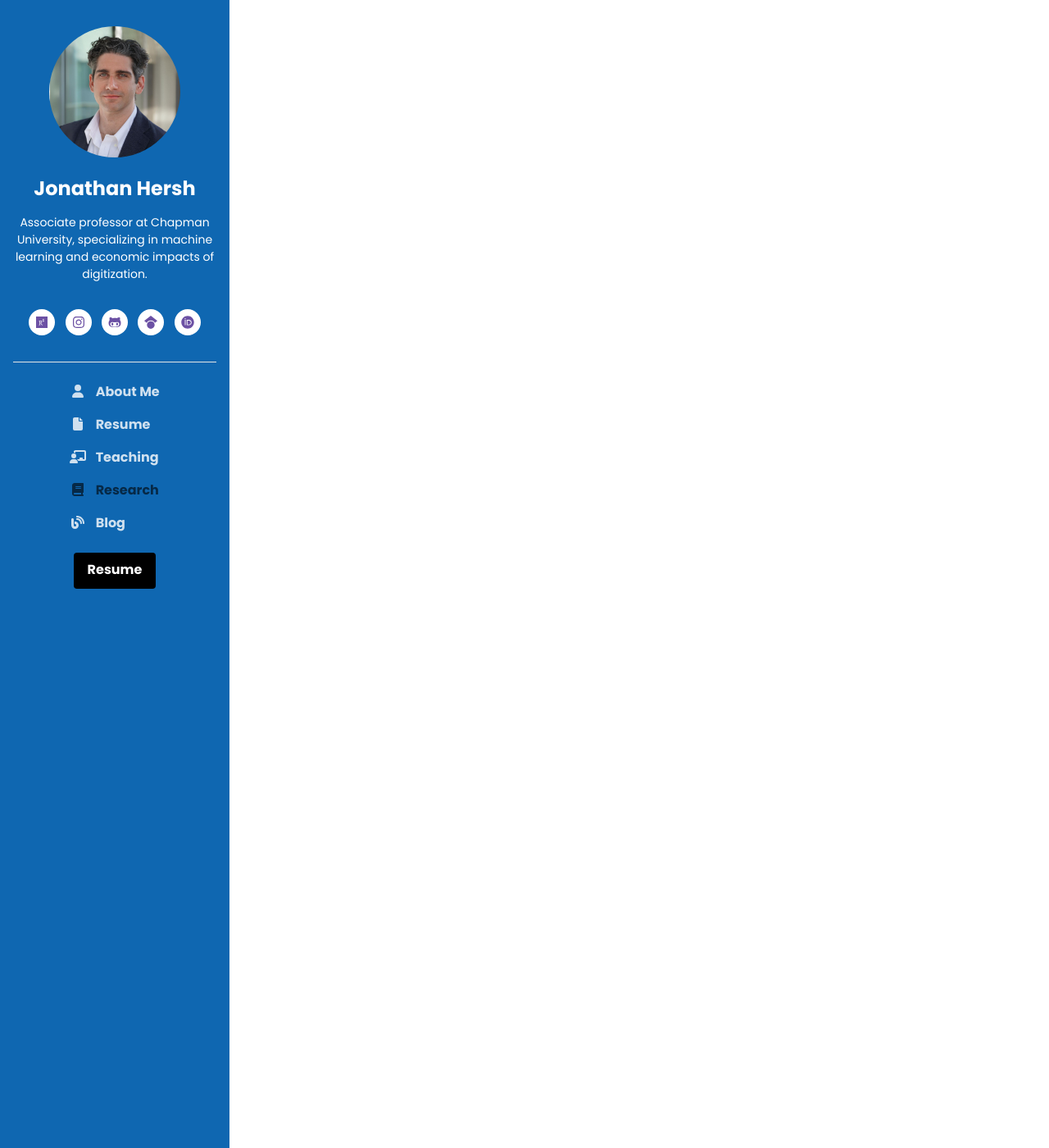
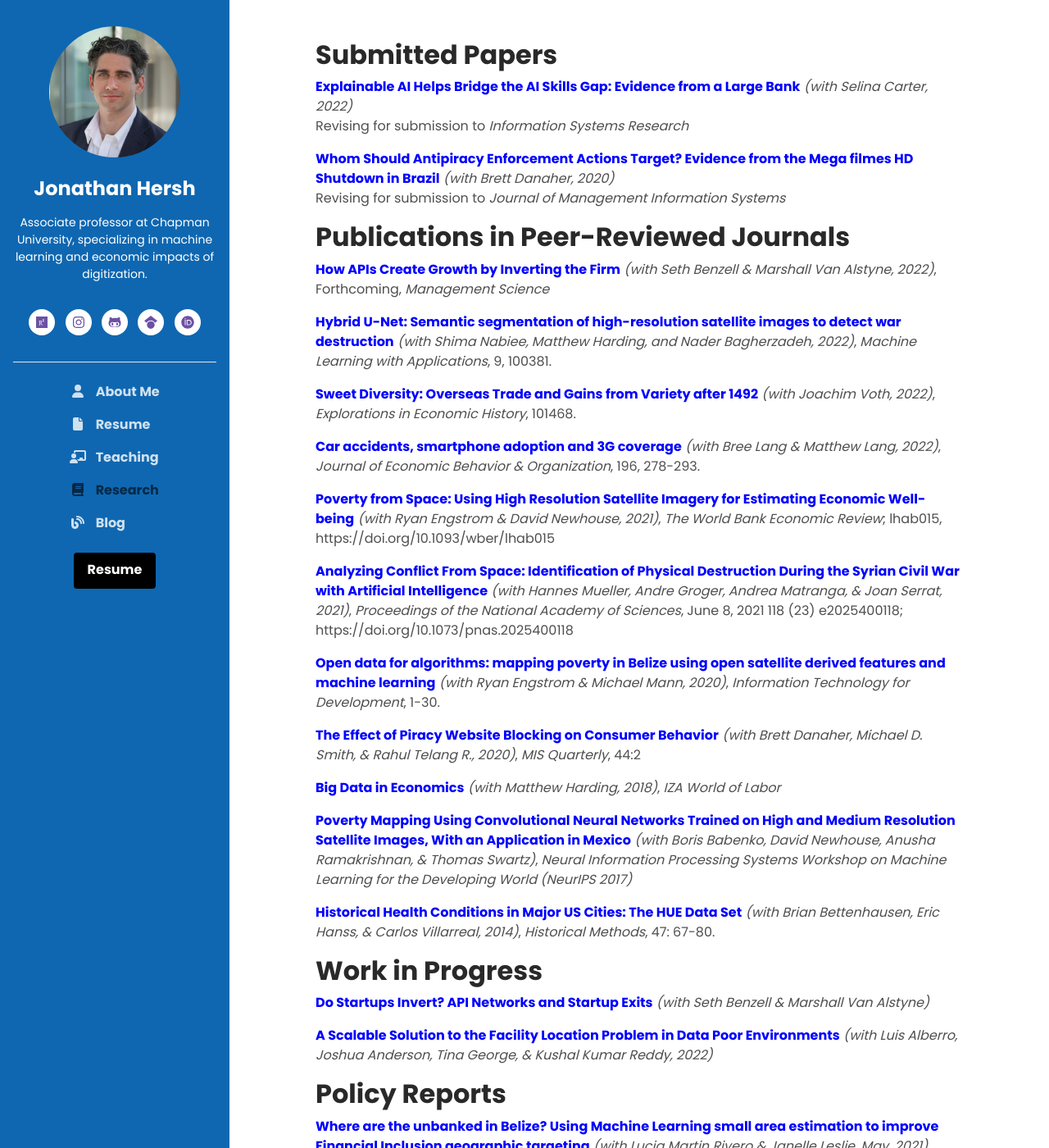
Before and after one commit to Muhammad-Sultan/muhammad-sultan.github.io, a Jekyll site: the page built from _pages/research.md, in a window 1280 px wide and 1400 px high. Shown: the whole window at 82% size. Built offline with Jekyll 4.4.1, drawn with Linux system fonts in a browser that asks for light colours; some of the changed text lies outside the part shown.

Commit message:
Update research.md

```diff
--- a/_pages/research.md
+++ b/_pages/research.md
@@ -2,3 +2,67 @@
 title: Research
 permalink: /research/
 ---
+<style>
+  .title {
+    font-weight: bold;
+    color: blue;
+  }
+  .co-authors {
+    font-style: italic;
+  }
+</style>
+
+## Submitted Papers
+
+<p><a href="#" class="title">Explainable AI Helps Bridge the AI Skills Gap: Evidence from a Large Bank</a> <span class="co-authors">(with Selina Carter, 2022)</span><br>
+Revising for submission to <i>Information Systems Research</i></p>
+
+<p><a href="#" class="title">Whom Should Antipiracy Enforcement Actions Target? Evidence from the Mega filmes HD Shutdown in Brazil</a> <span class="co-authors">(with Brett Danaher, 2020)</span><br>
+Revising for submission to <i>Journal of Management Information Systems</i></p>
+
+## Publications in Peer-Reviewed Journals
+
+<p><a href="#" class="title">How APIs Create Growth by Inverting the Firm</a> <span class="co-authors">(with Seth Benzell & Marshall Van Alstyne, 2022)</span>, Forthcoming, <i>Management Science</i></p>
+
+<p><a href="#" class="title">Hybrid U-Net: Semantic segmentation of high-resolution satellite images to detect war destruction</a> <span class="co-authors">(with Shima Nabiee, Matthew Harding, and Nader Bagherzadeh, 2022)</span>, <i>Machine Learning with Applications</i>, 9, 100381.</p>
+
+<p><a href="#" class="title">Sweet Diversity: Overseas Trade and Gains from Variety after 1492</a> <span class="co-authors">(with Joachim Voth, 2022)</span>, <i>Explorations in Economic History</i>, 101468.</p>
+
+<p><a href="#" class="title">Car accidents, smartphone adoption and 3G coverage</a> <span class="co-authors">(with Bree Lang & Matthew Lang, 2022)</span>, <i>Journal of Economic Behavior & Organization</i>, 196, 278-293.</p>
+
+<p><a href="#" class="title">Poverty from Space: Using High Resolution Satellite Imagery for Estimating Economic Well-being</a> <span class="co-authors">(with Ryan Engstrom & David Newhouse, 2021)</span>, <i>The World Bank Economic Review</i>; lhab015, https://doi.org/10.1093/wber/lhab015</p>
+
+<p><a href="#" class="title">Analyzing Conflict From Space: Identification of Physical Destruction During the Syrian Civil War with Artificial Intelligence</a> <span class="co-authors">(with Hannes Mueller, Andre Groger, Andrea Matranga, & Joan Serrat, 2021)</span>, <i>Proceedings of the National Academy of Sciences</i>, June 8, 2021 118 (23) e2025400118; https://doi.org/10.1073/pnas.2025400118</p>
+
+<p><a href="#" class="title">Open data for algorithms: mapping poverty in Belize using open satellite derived features and machine learning</a> <span class="co-authors">(with Ryan Engstrom & Michael Mann, 2020)</span>, <i>Information Technology for Development</i>, 1-30.</p>
+
+<p><a href="#" class="title">The Effect of Piracy Website Blocking on Consumer Behavior</a> <span class="co-authors">(with Brett Danaher, Michael D. Smith, & Rahul Telang R., 2020)</span>, <i>MIS Quarterly</i>, 44:2</p>
+
+<p><a href="#" class="title">Big Data in Economics</a> <span class="co-authors">(with Matthew Harding, 2018)</span>, <i>IZA World of Labor</i></p>
+
+<p><a href="#" class="title">Poverty Mapping Using Convolutional Neural Networks Trained on High and Medium Resolution Satellite Images, With an Application in Mexico</a> <span class="co-authors">(with Boris Babenko, David Newhouse, Anusha Ramakrishnan, & Thomas Swartz)</span>, <i>Neural Information Processing Systems Workshop on Machine Learning for the Developing World (NeurIPS 2017)</i></p>
+
+<p><a href="#" class="title">Historical Health Conditions in Major US Cities: The HUE Data Set</a> <span class="co-authors">(with Brian Bettenhausen, Eric Hanss, & Carlos Villarreal, 2014)</span>, <i>Historical Methods</i>, 47: 67-80.</p>
+
+## Work in Progress
+
+<p><a href="#" class="title">Do Startups Invert? API Networks and Startup Exits</a> <span class="co-authors">(with Seth Benzell & Marshall Van Alstyne)</span></p>
+
+<p><a href="#" class="title">A Scalable Solution to the Facility Location Problem in Data Poor Environments</a> <span class="co-authors">(with Luis Alberro, Joshua Anderson, Tina George, & Kushal Kumar Reddy, 2022)</span></p>
+
+## Policy Reports
+
+<p><a href="#" class="title">Where are the unbanked in Belize? Using Machine Learning small area estimation to improve Financial Inclusion geographic targeting</a> <span class="co-authors">(with Lucia Martin Rivero & Janelle Leslie, May, 2021)</span>, <i>Inter-American Development Bank Monograph</i>, May 2021 http://dx.doi.org/10.18235/0003381</p>
+
+<p><a href="#" class="title">Mapping Income Poverty in Belize Using satellite Features and Machine Learning</a> <span class="co-authors">(with Ryan Engstrom, Michael Mann, Alejandra Mejia, & Lucia Martin Rivero, May, 2020)</span>, <i>Inter-American Development Bank Monograph</i>, May 2020 http://dx.doi.org/10.18235/0002345</p>
+
+## Resting Working Papers
+
+<p><span class="title">Unintended Consequences of the African Growth and Opportunity Act: The Role of Trade Diversion and Structural Change</span> <span class="co-authors">(with Klaus-Peter Hellwig)</span><br>
+[draft available upon request]</p>
+
+<p><span class="title">Robust determinants of Bilateral Flows</span> <span class="co-authors">(with Marianne Baxter)</span><br>
+<a href="#" class="title">[latest draft]</a> <a href="#" class="title">[slides]</a></p>
+
+<p><span class="title">Building a better model: Variable selection to predict poverty in Pakistan and Sri Lanka</span> <span class="co-authors">(with Marium Afzal and David Newhouse)</span><br>
+<a href="#" class="title">[latest draft]</a></p>
```
